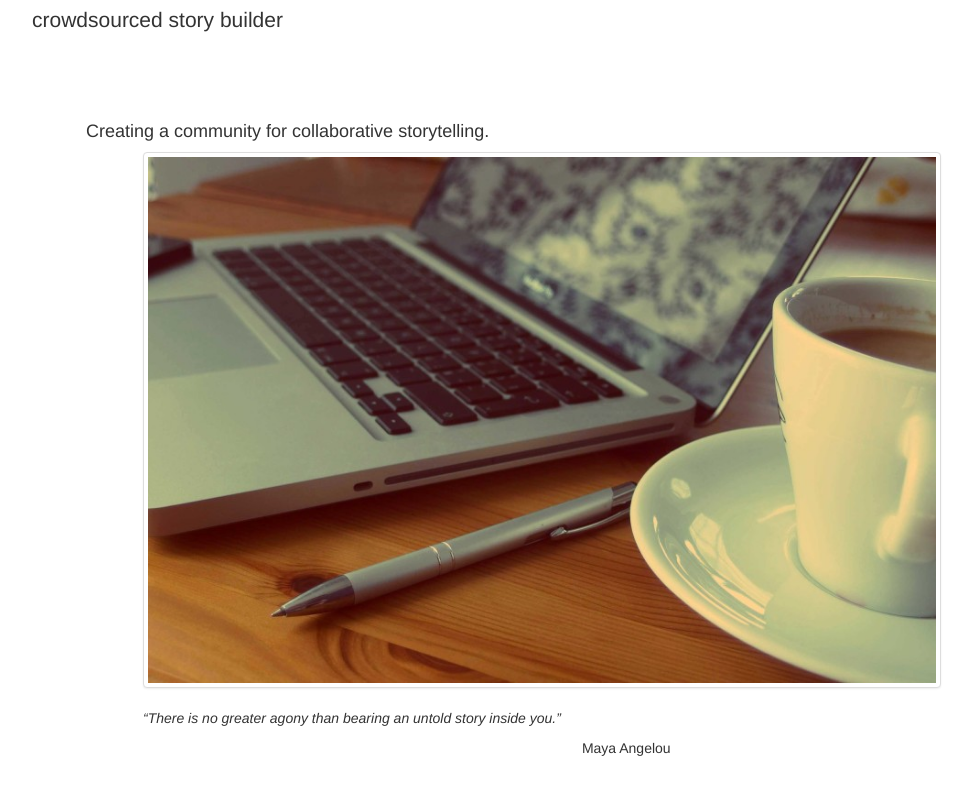
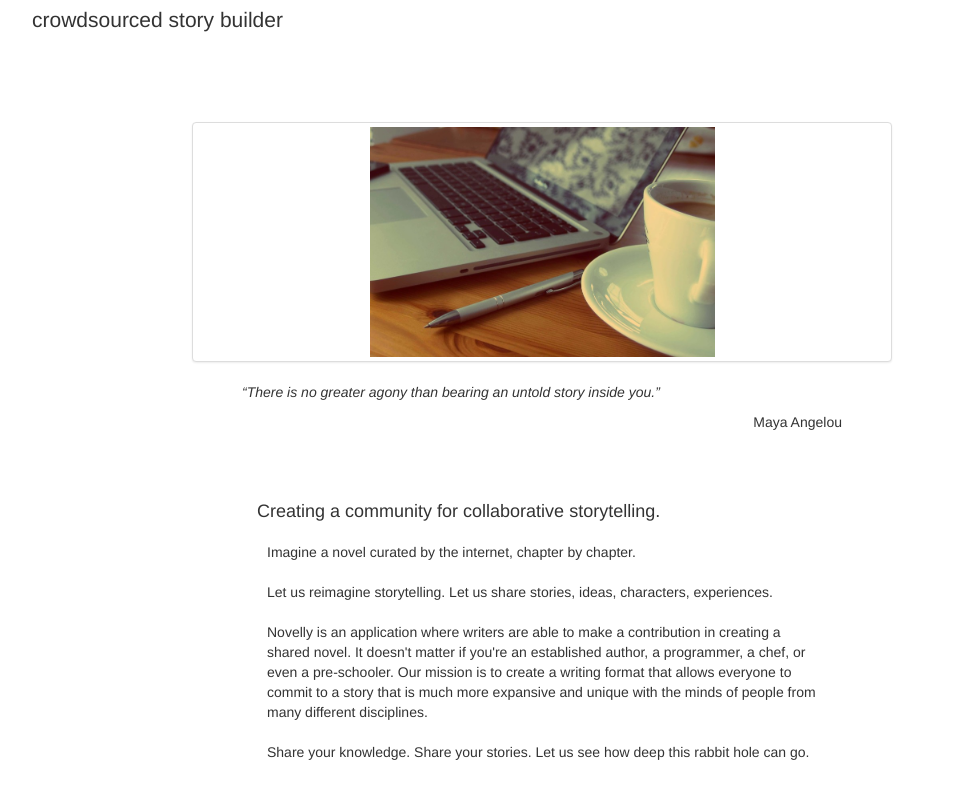
Before and after one commit to chewbeccax/novelapp, a website: page static/index.html in a window 1280 px wide. Shown: the part 156-954 px from the top of the page, without its empty margins (98-1070 px from the left). Drawn offline with nearby package versions, Linux system fonts and the light colour scheme.

Commit message:
added intro

```diff
--- a/static/css/introHCI.css
+++ b/static/css/introHCI.css
@@ -40,7 +40,7 @@ p {
 }
 
 .project {
-    width: 70%;
+    width: 700px;
     margin: 0 auto;
 }
 
@@ -52,3 +52,19 @@ p {
 #project1 {
      /*font-variant: small-caps;*/
 }
+
+.intro {
+    padding-top: 50px;
+    width: 50%;
+    margin: 0 auto;
+}
+
+.quote {
+    width: 600px;
+    margin: 0 auto;
+}
+
+.intro p {
+    padding-top: 10px;
+    padding-left: 10px;
+}
--- a/static/index.html
+++ b/static/index.html
@@ -34,14 +34,29 @@
 		<!-- divs are invisible structuring elements that stack vertically by default. Use them to organize your code -->
 		<!-- img tags are images. Lorem Pixel will deliver random images; handy! -->
 		<!-- a are anchors, also known as hyperlinks. Use the href attribute to tell the browser where to go when the user clicks -->
-		<h4 style="margin-left:10%">Creating a community for collaborative storytelling.</h4>
+
 		<div class="project" id="project1">
 			<p class="thumbnail">
-				<img src="images/coffee.jpg" alt="Lorem Pixel image" class="img">
-				<p style="font-style: italic">“There is no greater agony than bearing an untold story inside you.” </p>
-				<p style="margin-left:55%">Maya Angelou</p>
+				<img src="images/coffee.jpg" alt="Lorem Pixel image" class="img" width="50%">
 			</p>
 		</div>
+		<div class="quote">
+			<p style="font-style: italic">“There is no greater agony than bearing an untold story inside you.” </p>
+			<p style="text-align: right">Maya Angelou</p>
+		</div>
+		<div class="intro">
+			<h4>Creating a community for collaborative storytelling.</h4>
+			<p>
+				Imagine a novel curated by the internet, chapter by chapter.
+				<br/><br/>
+				Let us reimagine storytelling. Let us share stories, ideas, characters, experiences.
+				<br/><br/>
+				Novelly is an application where writers are able to make a contribution in creating a shared novel. It doesn't matter if you're an established author, a programmer, a chef, or even a pre-schooler. Our mission is to create a writing format that allows everyone to commit to a story that is much more expansive and unique with the minds of people from many different disciplines.
+				<br/><br/>
+				Share your knowledge. Share your stories. Let us see how deep this rabbit hole can go.
+			</p>
+		</div>
+
 
 	</div>
 
```
